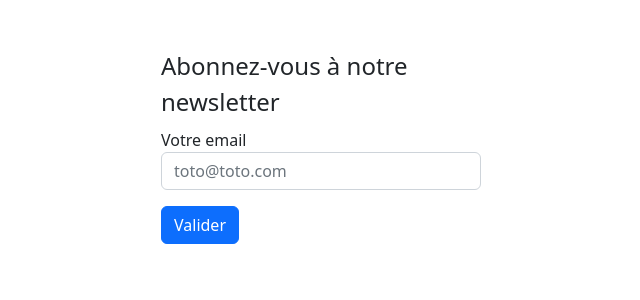
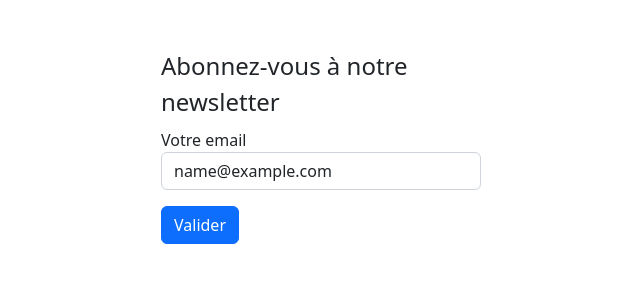
Before and after one commit to oliviermeunier/wf3-1897, a PHP site: template forms/newsletter/templates/index.phtml in a window 1280 px wide. Shown: the top 300 px of the page, without its empty margins (319-959 px from the left). Run offline with PHP 8.4, Linux system fonts and the light colour scheme; the template is opened without the code that fills it: most values are stand-ins (such as "Sample title", 1, 10 or a date in 2020); data that the repository does not hold is empty.

Commit message:
Newsletter - functions.php + value email

```diff
--- a/forms/newsletter/templates/index.phtml
+++ b/forms/newsletter/templates/index.phtml
@@ -20,7 +20,7 @@
                 <legend>Abonnez-vous à notre newsletter</legend>
                 <div class="mb-3">
                     <label for="email">Votre email</label>
-                    <input class="form-control" type="text" id="email" name="email" placeholder="toto@toto.com">
+                    <input value="<?=htmlspecialchars($email);?>" class="form-control" type="text" id="email" name="email" placeholder="toto@toto.com">
                 </div>
                 <input class="btn btn-primary" type="submit" value="Valider">
             </fieldset>
```
Also changed, not shown: forms/newsletter/functions.php (added, +12 -0 lines), forms/newsletter/index.php (+3 -12 lines).
